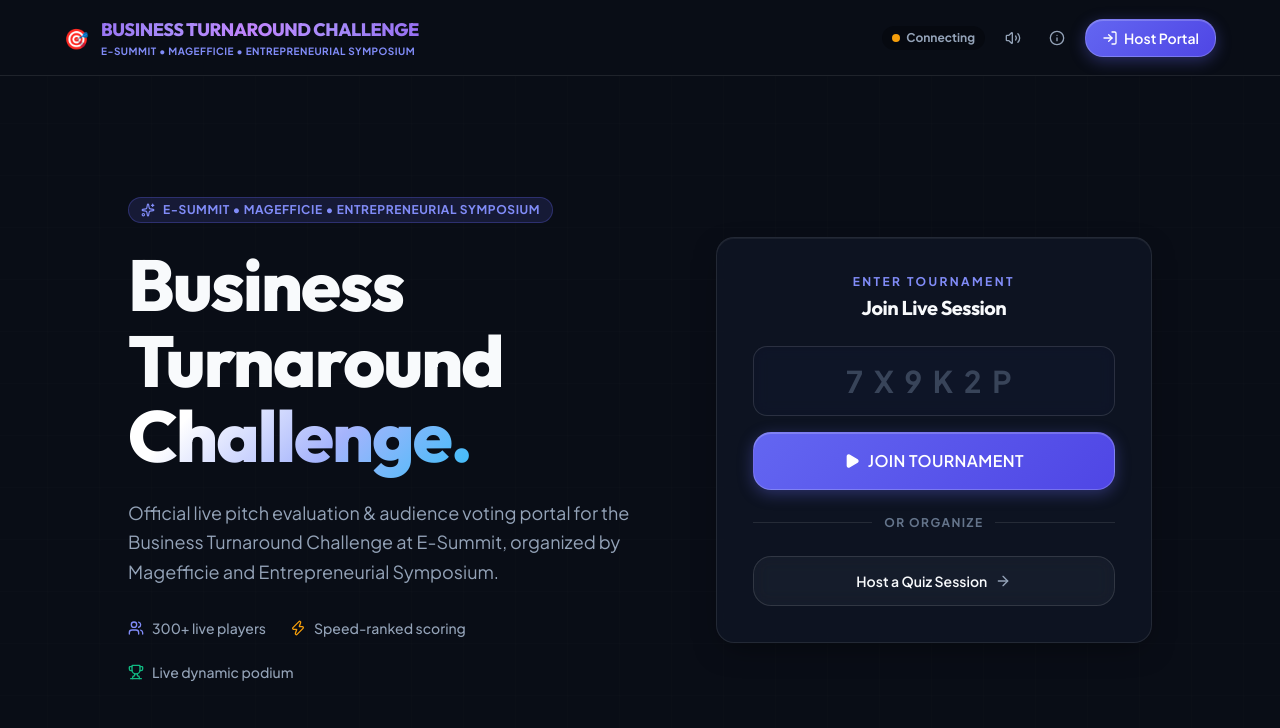
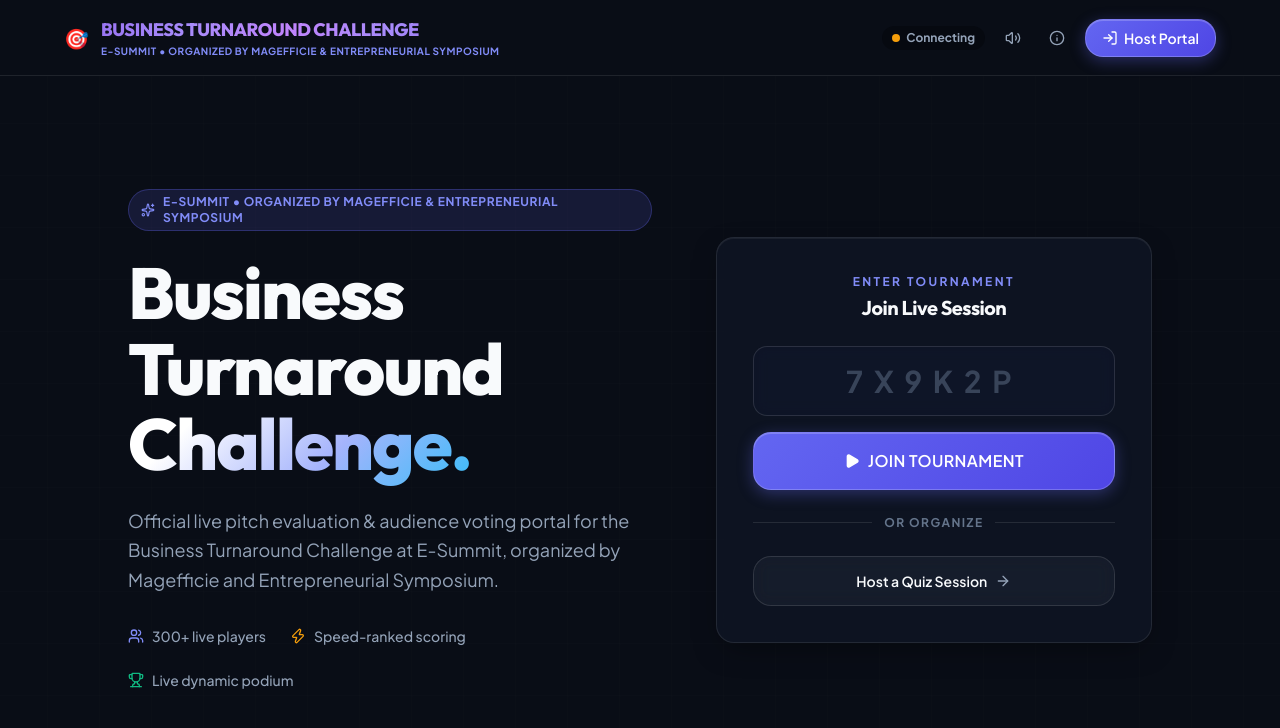
Before and after one commit to Obediah19/ba-pitch-leaderboard, a React (Vite) app in the folder client/: page / in a window 1280 px wide. Shown: the top 728 px of the page. Built offline with nearby package versions, Linux system fonts and the light colour scheme; no server answers.

Commit message:
Clarify organizing committee branding: E-Summit • Organized by Magefficie & Entrepreneurial Symposium

```diff
--- a/client/src/components/Common/Navbar.tsx
+++ b/client/src/components/Common/Navbar.tsx
@@ -35,7 +35,7 @@
             <div className="flex flex-col">
               <ShinyText text="BUSINESS TURNAROUND CHALLENGE" tone="light" className="text-lg font-display font-extrabold tracking-tight" speed={4} />
               <span className="text-[10px] font-bold text-[var(--color-volt-bright)] uppercase tracking-wider">
-                E-Summit • Magefficie • Entrepreneurial Symposium
+                E-Summit • Organized by Magefficie & Entrepreneurial Symposium
               </span>
             </div>
           </Link>
--- a/client/src/pages/Home.tsx
+++ b/client/src/pages/Home.tsx
@@ -53,7 +53,7 @@
         >
           <div className="inline-flex items-center gap-2 self-start px-3 py-1 rounded-full bg-[var(--color-volt)]/15 border border-[var(--color-volt)]/30 text-xs font-bold text-[var(--color-volt-bright)]">
             <Sparkles className="w-3.5 h-3.5" />
-            <span className="tracking-wider uppercase">E-Summit • Magefficie • Entrepreneurial Symposium</span>
+            <span className="tracking-wider uppercase">E-Summit • Organized by Magefficie & Entrepreneurial Symposium</span>
           </div>
 
           <h1 className="font-display font-extrabold text-4xl sm:text-6xl lg:text-7xl leading-[1.05] tracking-tight text-[var(--color-ink)]">
--- a/client/src/pages/Host/HostGame.tsx
+++ b/client/src/pages/Host/HostGame.tsx
@@ -208,7 +208,7 @@
             </span>
             <h1 className="text-2xl font-display font-bold mt-1">{title || 'Business Turnaround Challenge Control'}</h1>
             <span className="text-[10px] font-bold text-[var(--color-volt-bright)] uppercase tracking-wider">
-              E-Summit • Magefficie • Entrepreneurial Symposium
+              E-Summit • Organized by Magefficie & Entrepreneurial Symposium
             </span>
           </div>
           <div className="flex flex-wrap items-center gap-3">
--- a/client/src/pages/Host/HostLobby.tsx
+++ b/client/src/pages/Host/HostLobby.tsx
@@ -115,7 +115,7 @@
               <span className="font-display font-extrabold text-lg text-[var(--color-chalk)]">{title || 'Business Turnaround Challenge'}</span>
             </div>
             <span className="text-[10px] font-bold text-[var(--color-volt-bright)] uppercase tracking-wider ml-7">
-              E-Summit • Magefficie • Entrepreneurial Symposium
+              E-Summit • Organized by Magefficie & Entrepreneurial Symposium
             </span>
           </div>
           <div className="flex items-center gap-2 flex-wrap justify-end">
--- a/client/src/pages/Leaderboard.tsx
+++ b/client/src/pages/Leaderboard.tsx
@@ -39,7 +39,7 @@
             <h1 className="text-4xl sm:text-6xl font-display font-extrabold text-center">Business Turnaround Challenge</h1>
           </div>
           <span className="text-xs font-extrabold text-[var(--color-volt-bright)] uppercase tracking-widest bg-white/5 px-4 py-1.5 rounded-full border border-white/10">
-            E-Summit • Magefficie • Entrepreneurial Symposium
+            E-Summit • Organized by Magefficie & Entrepreneurial Symposium
           </span>
           <span className="text-base font-semibold text-[var(--color-chalk-soft)] mt-1">Live Leaderboard | Room Code: <strong className="text-[var(--color-chalk)]">{roomCode}</strong></span>
         </div>
--- a/client/src/pages/Player/JoinRoom.tsx
+++ b/client/src/pages/Player/JoinRoom.tsx
@@ -91,7 +91,7 @@
           <span className="text-3xl">🎯</span>
           <h1 className="text-xl font-display font-extrabold text-[var(--color-ink)]">Business Turnaround Challenge</h1>
           <span className="text-[10px] font-bold text-[var(--color-volt-bright)] uppercase tracking-wider">
-            E-Summit • Magefficie • Entrepreneurial Symposium
+            E-Summit • Organized by Magefficie & Entrepreneurial Symposium
           </span>
         </div>
 
```
Also changed, not shown: client/index.html (+1 -1 lines).
